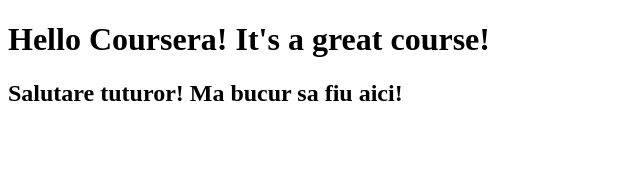
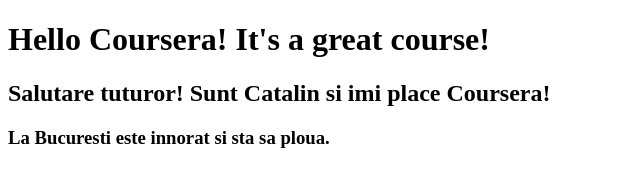
Before and after one commit to teodorcv/website-maria, a plain HTML site: page web/index.html in a window 1280 px wide. Shown: the whole page, without its empty margins (0-640 px from the left). Drawn offline with Linux system fonts and the light colour scheme.

Commit message:
modoficari meteo

```diff
--- a/web/index.html
+++ b/web/index.html
@@ -5,6 +5,7 @@
 </head>
 <body>
 <h1>Hello Coursera! It's a great course!</h1>
-<h2>Salutare tuturor! Ma bucur sa fiu aici!</h2>
+<h2>Salutare tuturor! Sunt Catalin si imi place Coursera!</h2>
+<h3>La Bucuresti este innorat si sta sa ploua.</h3>
 </body>
 </html>
```
